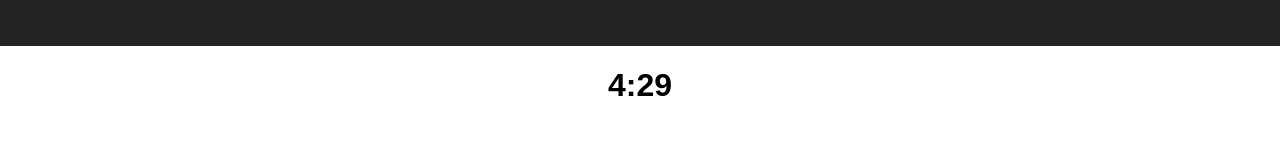
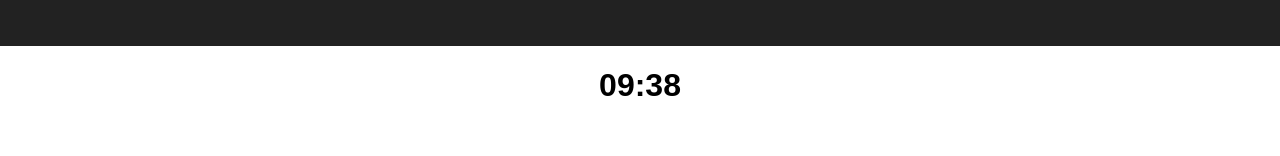
Before and after one commit to CodingTea17/react-countdown-timer-component, a React (Create React App) app: page / in a window 1280 px wide. Shown: the part 144-300 px from the top of the page. Built offline with nearby package versions, Linux system fonts and the light colour scheme.

Commit message:
add a func to format the time and add a check for the end of a countdown

```diff
--- a/src/App.js
+++ b/src/App.js
@@ -12,7 +12,7 @@ class App extends Component {
           <img src={logo} className="App-logo" alt="logo" />
           <h1 className="App-title">Welcome to React</h1>
         </header>
-        <Clock returnTime={ new Date("January 4, 2018 12:03:30") } />
+        <Clock returnTime={ new Date(Date.UTC(2018, 0, 4, 3, 8, 39)) } />
       </div>
     );
   }
--- a/src/Clock.js
+++ b/src/Clock.js
@@ -25,6 +25,8 @@ class Clock extends Component {
   }
 
   timeUntilReturn(returnTime) {
+    if (returnTime >= Date.now()) {
+
       // Nexmo messages come with a UTC timestamp so to calculate the time until return I use 'Date.now()' which returns the number of milliseconds elapsed since January 1, 1970 00:00:00 UTC.
       const time = Date.parse(returnTime) - Date.now();
 
@@ -38,13 +40,29 @@ class Clock extends Component {
       const minutes = Math.floor((time / 60000) % 60);
 
       // key:value shorthand syntax
-    this.setState({ seconds, minutes })
+      return this.setState({ seconds, minutes })
     }
+    return this.setState({
+      seconds: 0,
+      minutes: 0
+    });
+  }
+
+  formatTime(minutes, seconds) {
+    const formattedMins = (minutes < 10 ? `0${minutes}` : minutes);
+    const formattedSecs = (seconds < 10 ? `0${seconds}` : seconds);
+    if (minutes === 0 && seconds === 0) {
+      return "00:00";
+    }
+    return `${formattedMins}:${formattedSecs}`;
+  }
+
+
 
   render() {
     return (
       <div>
-        <h1>{ `${this.state.minutes}:${this.state.seconds}` }</h1>
+        <h1>{ this.formatTime(this.state.minutes, this.state.seconds) }</h1>
       </div>
     );
   }
```
Lines whose indentation alone changed are shown as unchanged.
